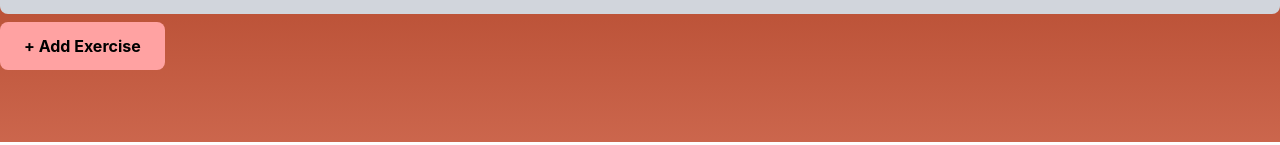
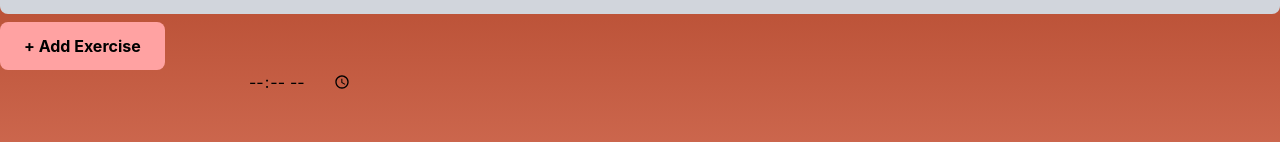
Before and after one commit to youssefibrahim3/PumpPlanner, a React app in the folder frontend/: page /dashboard/session/1 in a window 1280 px wide. Both pictures are taken after a click on the button "+ Add Exercise". Shown: the part 754-899 px from the top of the page. Built offline with nearby package versions, Linux system fonts and the light colour scheme; the HTML template or start-up script is replaced by a standard one.

Commit message:
Change Session.jsx exercise form to instead use its own component

```diff
--- /dev/null
+++ b/frontend/src/components/AddExerciseForm.jsx
@@ -0,0 +1,28 @@
+import { useState } from "react";
+
+export default function AddExerciseForm({onSubmit, onCancel})
+{
+    const [exerciseName, setExerciseName] = useState("")
+    const [sets, setSets] = useState([{reps: "", weight: ""}])
+
+    function addSet()
+    {
+
+    }
+
+    function handleSubmit(e)
+    {
+        e.preventDefault()
+        onSubmit({
+            id: Date.now(),
+            exerciseName,
+            sets: sets.map(set => ({reps: Number(set.reps), weight: Number(set.weight)}) )
+        })
+    }
+    return (
+        <form>
+            <input type="text"></input>
+            <input type="time"></input>
+        </form>
+    )
+}
--- a/frontend/src/components/Session.jsx
+++ b/frontend/src/components/Session.jsx
@@ -3,6 +3,7 @@ import { useParams, useNavigate } from "react-router-dom";
 import Header from "../components/Header";
 import Footer from "../components/Footer";
 import ExerciseEntry from "../components/ExerciseEntry";
+import AddExerciseForm from "../components/AddExerciseForm";
 
 export default function Session()
 {
@@ -41,6 +42,8 @@ export default function Session()
     {
         setExercises(exercises.filter(exercise => exercise.id !== exerciseId))
     }
+
+
     return (
         <div className="min-h-screen" style={{background:"linear-gradient(to bottom, #d16d54, #9a280b, #d16d54)"}}>
             <Header/>
@@ -55,9 +58,13 @@ export default function Session()
                 </button>
                 {addForm &&
                 <div>
-                    <form onSubmit={addExercise}>
-                        <input type="text"></input>
-                    </form>
+                    <AddExerciseForm
+                    onSubmit={(e) => {
+                        addExercise(e)
+                        showAddForm(false)
+                    }}
+                    onCancel={() => showAddForm(false)}
+                    />
                 </div>
                 }
             </div>
```
